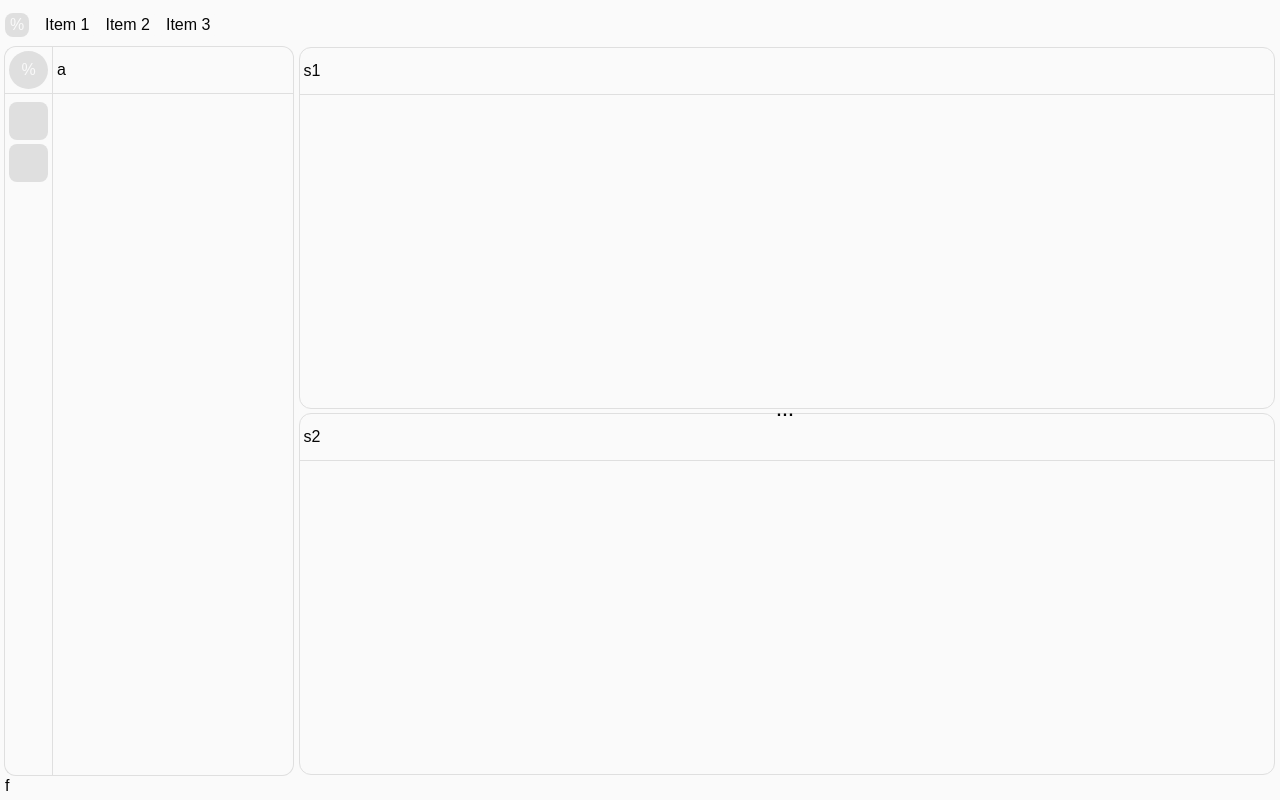
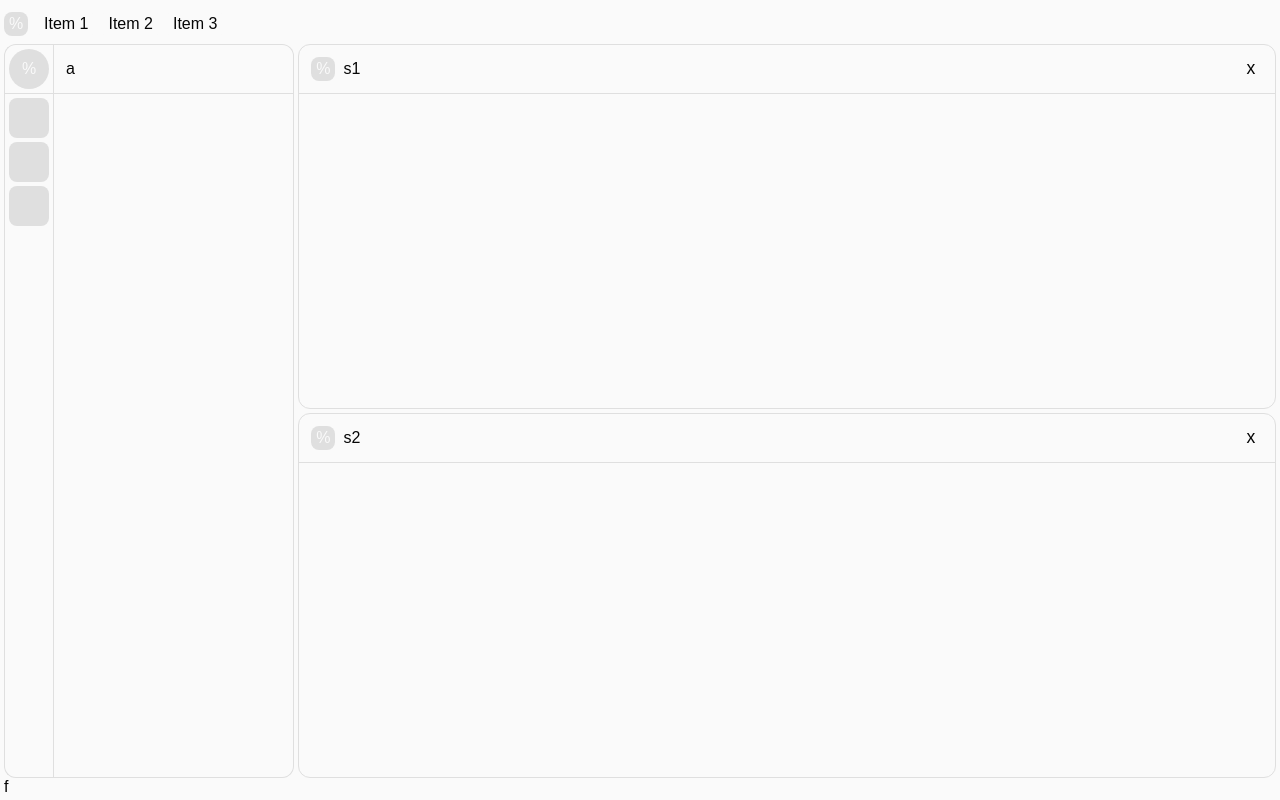
Before and after one commit to rruat/design-pattern, a plain HTML site: page vscode-mockup/index.html in a window 1280 px wide. Drawn offline with Linux system fonts and the light colour scheme.

Commit message:
Aprimora headers e layout do mockup

```diff
--- a/vscode-mockup/index.html
+++ b/vscode-mockup/index.html
@@ -15,28 +15,43 @@
                 <li>Item 3</li>
             </ul>
         </header>
+
         <nav id="mNav">
             <div class="nav-logo">%</div>
             <div class="nav-divider" aria-hidden="true"></div>
             <ul>
                 <li></li>
                 <li></li>
+                <li></li>
             </ul>
         </nav>
+
         <div id="mNavDivider" aria-hidden="true"></div>
+
         <aside id="mAside">
             <header class="aside-header">a</header>
+            <span class="aside-indicator" title="Arraste para redimensionar"><span class="indicator-dots">...</span></span>
         </aside>
+
         <main id="mMain">
-            <span class="aside-indicator">...</span>
-            <section id="s1" class="panel-header">
-                <header class="section-header">s1</header>
+            <section id="s1">
+                <header class="section-header">
+                    <span class="section-icon">%</span>
+                    <span class="section-title">s1</span>
+                    <button class="section-close" type="button" aria-label="Fechar s1">x</button>
+                </header>
             </section>
+
             <section id="s2">
-                <header class="section-header">s2</header>
-                <span class="main-indicator">...</span>
+                <header class="section-header">
+                    <span class="section-icon">%</span>
+                    <span class="section-title">s2</span>
+                    <button class="section-close" type="button" aria-label="Fechar s2">x</button>
+                </header>
+                <span class="main-indicator" title="Arraste para redimensionar ou duplo clique para alternar vertical/horizontal"><span class="indicator-dots">...</span></span>
             </section>
         </main>
+
         <footer id="mFooter">f</footer>
 
         <script src="main.js"></script>
--- a/vscode-mockup/main.js
+++ b/vscode-mockup/main.js
@@ -6,79 +6,81 @@
     const asideIndicator = document.querySelector('.aside-indicator');
     let isResizingAside = false;
 
+    if (asideIndicator && aside) {
         asideIndicator.addEventListener('mousedown', (e) => {
             isResizingAside = true;
-        document.body.style.cursor = 'col-resize';
-        document.body.style.userSelect = 'none';
+            document.body.classList.add('is-resizing-col');
             e.preventDefault();
         });
 
+        // Duplo clique redefine a largura do aside para o padrão
+        asideIndicator.addEventListener('dblclick', () => {
+            document.body.style.removeProperty('--aside-width');
+        });
+    }
+
     // ========================================================
-    // 2. DRAG HORIZONTAL (SECTIONS) ATRAVÉS DO .main-indicator
+    // 2. DRAG DAS SEÇÕES (HORIZONTAL / VERTICAL)
     // ========================================================
     const main = document.getElementById('mMain');
     const mainIndicator = document.querySelector('.main-indicator');
     let isResizingMain = false;
 
+    if (mainIndicator && main) {
         mainIndicator.addEventListener('mousedown', (e) => {
             isResizingMain = true;
-        document.body.style.cursor = main.classList.contains('is-vertical')
-            ? 'col-resize'
-            : 'row-resize';
-        document.body.style.userSelect = 'none';
+            document.body.classList.add(
+                main.classList.contains('is-vertical') ? 'is-resizing-col' : 'is-resizing-row'
+            );
             e.preventDefault();
         });
 
+        // Duplo clique alterna entre divisão horizontal e vertical
         mainIndicator.addEventListener('dblclick', () => {
             main.classList.toggle('is-vertical');
             document.body.style.removeProperty('--bottom-height');
             document.body.style.removeProperty('--left-width');
-        document.body.style.removeProperty('--right-width');
         });
+    }
 
     // ========================================================
-    // MOVIMENTO DO MOUSE & SOLTURA
+    // MOVIMENTO GLOBAL DO MOUSE
     // ========================================================
     document.addEventListener('mousemove', (e) => {
-        if (isResizingAside) {
+        if (isResizingAside && aside) {
             const asideRect = aside.getBoundingClientRect();
             const newWidth = e.clientX - asideRect.left;
 
-            if (newWidth >= 40 && newWidth <= window.innerWidth - 200) {
+            if (newWidth >= 50 && newWidth <= window.innerWidth - 200) {
                 document.body.style.setProperty('--aside-width', `${newWidth}px`);
             }
         }
 
-        if (isResizingMain) {
+        if (isResizingMain && main) {
             const mainRect = main.getBoundingClientRect();
+
             if (main.classList.contains('is-vertical')) {
                 const newWidth = e.clientX - mainRect.left;
-
-                if (newWidth >= 40 && newWidth <= mainRect.width - 40) {
+                if (newWidth >= 50 && newWidth <= mainRect.width - 50) {
                     document.body.style.setProperty('--left-width', `${newWidth}px`);
-                    document.body.style.setProperty('--right-width', `${mainRect.width - newWidth}px`);
                 }
             } else {
                 const newHeight = mainRect.bottom - e.clientY;
-
-                if (newHeight >= 30 && newHeight <= mainRect.height - 40) {
+                if (newHeight >= 40 && newHeight <= mainRect.height - 40) {
                     document.body.style.setProperty('--bottom-height', `${newHeight}px`);
                 }
             }
         }
     });
 
-    document.addEventListener('mouseup', () => {
-        if (isResizingAside) {
+    const stopResizing = () => {
+        if (isResizingAside || isResizingMain) {
             isResizingAside = false;
-            document.body.style.cursor = '';
-            document.body.style.userSelect = '';
+            isResizingMain = false;
+            document.body.classList.remove('is-resizing-col', 'is-resizing-row');
         }
+    };
 
-        if (isResizingMain) {
-            isResizingMain = false;
-            document.body.style.cursor = '';
-            document.body.style.userSelect = '';
-        }
+    document.addEventListener('mouseup', stopResizing);
+    window.addEventListener('blur', stopResizing);
 });
-});
--- a/vscode-mockup/style.css
+++ b/vscode-mockup/style.css
@@ -1,8 +1,12 @@
 :root {
-    --layout-padding: 0.25rem;
-    --nav-width: 48px;
-    --nav-item-height: calc(var(--nav-width) - 2px - (2 * var(--layout-padding)));
-    --section-header-height: calc(var(--nav-item-height) + (2 * var(--layout-padding)) + 1px);
+    /* Dimensões base consistentes */
+    --nav-item-size: 40px;                 /* Tamanho exato do item (40x40px) */
+    --nav-padding: 4px;                    /* Padding interno do Nav */
+    --nav-width: calc(var(--nav-item-size) + (var(--nav-padding) * 2) + 1px); /* 40 + 8 + 1 (borda) = 49px */
+    --header-height: 49px;                 /* Altura consistente dos cabeçalhos (.section-header, .aside-header) perfeitamente alinhada com o topo do nav */
+    --gap-size: 0.25rem;                   /* 4px de gap padrão */
+
+    /* Cores do seu tema */
     --color-black: #fafafa;
     --color-white: #060606;
     --color-cyan: #dfdfdf;
@@ -26,21 +30,23 @@
         "mHeader mHeader mHeader mHeader"
         "mNav mNavDivider mAside mMain"
         "mFooter mFooter mFooter mFooter";
-    padding: var(--layout-padding);
+    padding: var(--gap-size);
     overflow: hidden;
 }
 
 body > * {
-    border: 1px solid var(--color-black);
     color: var(--color-white);
 }
 
+/* ================= HEADER SUPERIOR ================= */
 #mHeader {
     grid-area: mHeader;
     display: grid;
     grid-auto-flow: column;
     grid-template-columns: auto 1fr;
     gap: 0.5rem;
+    align-items: center;
+
     #mLogo {
         display: grid;
         place-items: center;
@@ -51,10 +57,13 @@
         margin-block: 0.5rem;
         border-radius: 0.5rem;
     }
+
     #mMenu {
         display: grid;
         grid-auto-flow: column;
         justify-content: start;
+        gap: 0.25rem;
+
         li {
             list-style: none;
             padding-inline: 0.5rem;
@@ -65,6 +74,7 @@
             cursor: pointer;
             display: grid;
             place-items: center;
+
             &:hover {
                 background-color: var(--color-cyan);
                 color: var(--color-black);
@@ -72,224 +82,278 @@
         }
     }
 }
+
+/* ================= NAV (ACTIVITY BAR) ================= */
 #mNav {
     grid-area: mNav;
-    border-color: var(--color-cyan);
+    border: 1px solid var(--color-cyan);
     border-right: 0;
     border-radius: 0.75rem 0 0 0.75rem;
-    display: grid;
-    grid-template-rows: calc(var(--nav-item-height) + var(--layout-padding)) 1px 1fr;
-    align-content: start;
-    justify-items: stretch;
-    gap: var(--layout-padding);
+    display: flex;
+    flex-direction: column;
+    align-items: center;
+    padding-block: var(--nav-padding);
+    padding-inline: 0;
+    gap: var(--nav-padding);
+    width: var(--nav-width);
 
     > .nav-logo {
-        width: calc(100% - (2 * var(--layout-padding)));
-        height: var(--nav-item-height);
-        margin: var(--layout-padding);
+        width: var(--nav-item-size);
+        height: var(--nav-item-size);
         background-color: var(--color-cyan);
         color: var(--color-black);
         border-radius: 50%;
         cursor: pointer;
         display: grid;
         place-items: center;
+        flex-shrink: 0;
     }
 
     > .nav-divider {
         width: 100%;
         height: 1px;
         background-color: var(--color-cyan);
+        flex-shrink: 0;
     }
 
     ul {
         list-style: none;
-        display: grid;
+        display: flex;
+        flex-direction: column;
+        align-items: center;
+        gap: var(--nav-padding);
         width: 100%;
-        min-width: 0;
-        align-content: start;
-        grid-auto-rows: var(--nav-item-height);
-        gap: var(--layout-padding);
-        padding: var(--layout-padding);
+
         li {
             background-color: var(--color-cyan);
-            width: 100%;
-            height: var(--nav-item-height);
+            width: var(--nav-item-size);
+            height: var(--nav-item-size);
             border-radius: 0.5rem;
             cursor: pointer;
             display: grid;
             place-items: center;
+            flex-shrink: 0;
+
             &:hover {
                 background-color: var(--color-cyan);
                 color: var(--color-black);
             }
         }
-
     }
 }
+
 #mNavDivider {
     grid-area: mNavDivider;
     border: 0;
     background-color: var(--color-cyan);
 }
+
+/* ================= ASIDE ================= */
 #mAside {
     grid-area: mAside;
-    border-color: var(--color-cyan);
+    border: 1px solid var(--color-cyan);
     border-left: 0;
     border-radius: 0 0.75rem 0.75rem 0;
-    margin-right: .25rem;
+    margin-right: var(--gap-size);
     position: relative;
-    display: grid;
-    align-content: start;
-    justify-items: stretch;
+    display: flex;
+    flex-direction: column;
+    overflow: visible;
 }
 
 .aside-header {
     width: 100%;
-    height: var(--section-header-height);
-    padding: var(--layout-padding);
+    height: var(--header-height);
+    padding-inline: 0.75rem;
     display: flex;
     align-items: center;
-    justify-content: flex-start;
     border-bottom: 1px solid var(--color-cyan);
+    flex-shrink: 0;
 }
 
+/* ================= RESIZE INDICATOR ASIDE ================= */
 .aside-indicator {
     position: absolute;
-    left: -5px;
+    right: calc(-1 * var(--gap-size) - 2px);
     top: 0;
     bottom: 0;
-    color: var(--color-transparent);
+    width: calc(var(--gap-size) + 4px);
     cursor: col-resize;
     user-select: none;
-    z-index: 10;
-    width: 4px;
-    display: grid;
-    place-items: center;
-    font-size: 0;
+    z-index: 20;
+    display: flex;
+    align-items: center;
+    justify-content: center;
+    background-color: transparent;
+    transition: background-color 150ms ease, box-shadow 150ms ease, color 150ms ease;
+    border-radius: 4px;
+    color: var(--color-cyan);
     font-weight: 700;
+    letter-spacing: 0.1rem;
+    font-size: 1rem;
     line-height: 1;
-    letter-spacing: 0.1rem;
-    /* transition: color 150ms ease, background-color 150ms ease, box-shadow 150ms ease; */
+    color: var(--color-transparent);
 
-    &::after {
-        content: "";
-        position: absolute;
-        top: 50%;
-        left: 50%;
-        transform: translate(-50%, -50%) rotate(90deg);
-        color: var(--color-white);
-        font-size: 1rem;
-        white-space: nowrap;
+    .indicator-dots {
+        display: inline-block;
+        transform: rotate(90deg);
+        pointer-events: none;
+        transition: color 150ms ease;
     }
 
     &:hover {
-        color: var(--color-transparent);
         background-color: var(--color-white);
         box-shadow: 0 0 0.5rem var(--color-cyan);
+        color: var(--color-black);
 
-        &::after {
+        .indicator-dots {
             color: var(--color-black);
         }
     }
 }
 
+/* ================= MAIN (SECTIONS S1 E S2) ================= */
 #mMain {
     grid-area: mMain;
     position: relative;
     display: grid;
     grid-template-rows: 1fr var(--bottom-height, 1fr);
+    gap: var(--gap-size);
     overflow: visible;
-    gap: .25rem;
 }
 
 #mMain.is-vertical {
     grid-template-rows: 1fr;
-    grid-template-columns: var(--left-width, 1fr) var(--right-width, 1fr);
-
-    #s1,
-    #s2 {
-        min-width: 0;
-    }
+    grid-template-columns: var(--left-width, 1fr) 1fr;
 
     .main-indicator {
         top: 0;
-        left: -2px;
-        width: 4px;
+        bottom: 0;
+        left: calc(-1 * var(--gap-size) - 2px);
+        width: calc(var(--gap-size) + 4px);
         height: 100%;
         cursor: col-resize;
+
+        .indicator-dots {
+            transform: rotate(90deg);
+        }
     }
 }
 
-#s1 {
-    display: grid;
-    align-content: start;
-    justify-items: start;
+#s1, #s2 {
+    display: flex;
+    flex-direction: column;
     border: 1px solid var(--color-cyan);
     border-radius: 0.75rem;
     position: relative;
-}
-
-#s2 {
-    display: grid;
-    align-content: start;
-    justify-items: start;
-    border: 1px solid var(--color-cyan);
-    border-radius: 0.75rem;
-    position: relative;
+    overflow: visible;
+    min-height: 0;
+    min-width: 0;
 }
 
 .section-header {
     width: 100%;
-    height: var(--section-header-height);
-    padding: var(--layout-padding);
+    height: var(--header-height);
+    padding-inline: 0.75rem;
+    display: grid;
+    grid-template-columns: 24px 1fr auto;
+    gap: 0.5rem;
+    align-items: center;
+    border-bottom: 1px solid var(--color-cyan);
+    border-radius: 0.75rem 0.75rem 0 0;
+    flex-shrink: 0;
+}
+
+.section-icon {
+    width: 24px;
+    height: 24px;
+    display: grid;
+    place-items: center;
+    background-color: var(--color-cyan);
+    color: var(--color-black);
+    border-radius: 0.5rem;
+}
+
+.section-title {
+    min-width: 0;
+    font-weight: 500;
+}
+
+.section-close {
+    width: 24px;
+    height: 24px;
+    border: 0;
+    padding: 0;
+    display: grid;
+    place-items: center;
+    background-color: var(--color-transparent);
+    color: var(--color-white);
+    font: inherit;
+    font-size: 1.1rem;
+    line-height: 1;
+    cursor: pointer;
+    border-radius: 0.25rem;
+
+    &:hover {
+        background-color: var(--color-cyan);
+        color: var(--color-black);
+    }
+}
+
+/* ================= RESIZE INDICATOR MAIN ================= */
+.main-indicator {
+    position: absolute;
+    top: calc(-1 * var(--gap-size) - 2px);
+    left: 0;
+    width: 100%;
+    height: calc(var(--gap-size) + 4px);
+    cursor: row-resize;
+    user-select: none;
+    z-index: 20;
     display: flex;
     align-items: center;
-    justify-content: flex-start;
-    background-color: var(--color-transparent);
-    color: var(--color-white);
-    border-bottom: 1px solid var(--color-cyan);
-}
-
-.main-indicator {
-    position: absolute;
-    top: -5px;
-    left: -2px;
-    color: var(--color-transparent);
+    justify-content: center;
+    background-color: transparent;
+    transition: background-color 150ms ease, box-shadow 150ms ease, color 150ms ease;
+    border-radius: 4px;
+    color: var(--color-cyan);
     font-weight: 700;
     letter-spacing: 0.1rem;
+    font-size: 1rem;
     line-height: 1;
-    cursor: row-resize;
-    user-select: none;
-    z-index: 10;
-    background-color: var(--color-transparent);
-    width: calc(100% + 2px);
-    height: 4px;
-    display: grid;
-    place-items: center;
-    /* transition: color 150ms ease, background-color 150ms ease, box-shadow 150ms ease; */
+    color: var(--color-transparent);
 
-    &::after {
-        content: "...";
-        position: absolute;
-        top: 50%;
-        left: 50%;
-        transform: translate(-50%, -50%);
-        color: var(--color-white);
-        font-size: 1rem;
-        white-space: nowrap;
+    .indicator-dots {
+        display: inline-block;
+        pointer-events: none;
+        transition: color 150ms ease, transform 150ms ease;
     }
 
     &:hover {
-        color: var(--color-transparent);
         background-color: var(--color-white);
         box-shadow: 0 0 0.5rem var(--color-cyan);
+        color: var(--color-black);
 
-        &::after {
+        .indicator-dots {
             color: var(--color-black);
         }
     }
 }
 
+/* ================= FOOTER ================= */
 #mFooter {
     grid-area: mFooter;
 }
+
+/* ================= ACTIVE DRAG STATES ================= */
+body.is-resizing-col,
+body.is-resizing-col * {
+    cursor: col-resize !important;
+    user-select: none !important;
+}
+
+body.is-resizing-row,
+body.is-resizing-row * {
+    cursor: row-resize !important;
+    user-select: none !important;
+}
```
Lines whose indentation alone changed are shown as unchanged.
